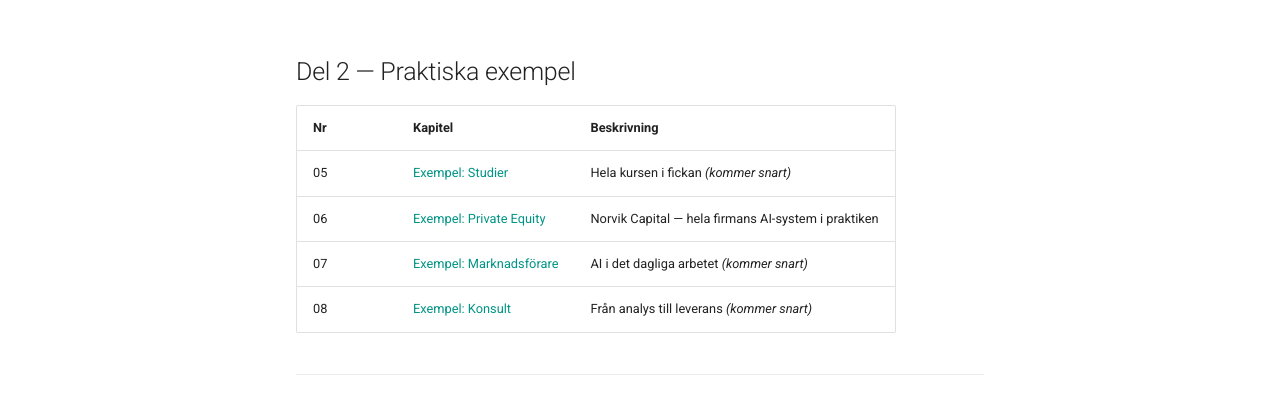
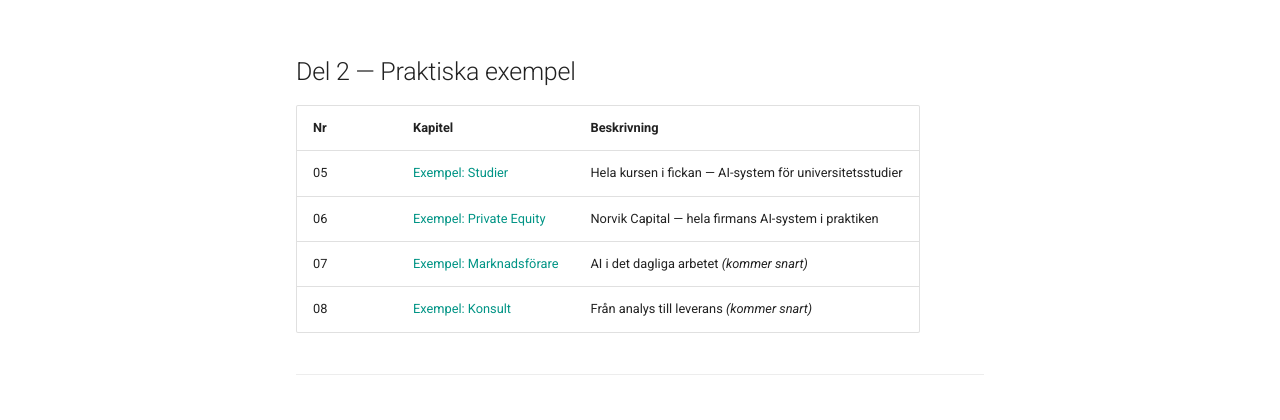
Before and after one commit to Solsidan21/AI_workflow_guide_svenska, an MkDocs documentation site: the page built from docs/index.md, in a window 1280 px wide and 900 px high, scrolled down 1133 px. Shown: the part 214-634 px from the top of the window. Built offline with MkDocs 1.6.1 and Material for MkDocs 9.7.7, drawn with Linux system fonts in a browser that asks for light colours; comment, search, counter and statistics services are not loaded.

Commit message:
Uppdatera projektstatus: kap 05 är skrivet, inte längre "kommer snart"
Co-Authored-By: Claude Opus 4.6 <noreply@anthropic.com>

```diff
--- a/docs/index.md
+++ b/docs/index.md
@@ -41,7 +41,7 @@ Du behöver inte kunna programmera. Du behöver inte ha öppnat en terminal för
 
 | Nr | Kapitel | Beskrivning |
 |----|---------|-------------|
-| 05 | [Exempel: Studier](05-exempel-studier.md) | Hela kursen i fickan *(kommer snart)* |
+| 05 | [Exempel: Studier](05-exempel-studier.md) | Hela kursen i fickan — AI-system för universitetsstudier |
 | 06 | [Exempel: Private Equity](06-exempel-private-equity.md) | Norvik Capital — hela firmans AI-system i praktiken |
 | 07 | [Exempel: Marknadsförare](07-exempel-marknadsforing.md) | AI i det dagliga arbetet *(kommer snart)* |
 | 08 | [Exempel: Konsult](08-exempel-konsult.md) | Från analys till leverans *(kommer snart)* |
```
Also changed, not shown: README.md (+1 -1 lines).
